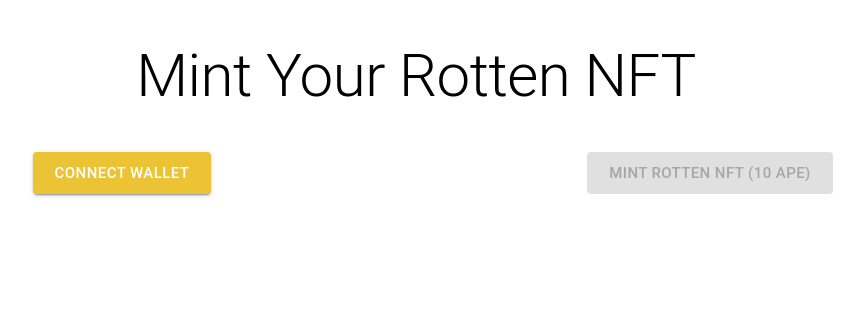
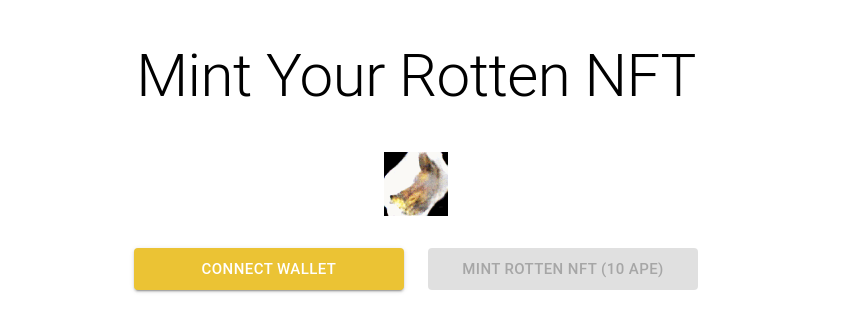
Before and after one commit to ejderku/rotten, a React (Create React App) app: page / in a window 1280 px wide. Shown: the top 332 px of the page, without its empty margins (224-1088 px from the left). Built offline with nearby package versions, Linux system fonts and the light colour scheme.

Commit message:
Fixed CSS and aligned GIF with buttons

```diff
--- a/src/App.css
+++ b/src/App.css
@@ -1,24 +1,20 @@
-.App {
-  text-align: center;
-  padding: 2rem;
+.center-gif {
+  max-width: 100%;
+  height: auto;
+  margin: 0 auto;
+  display: block;
 }
 
-.App-header {
-  background-color: #282c34;
-  color: white;
-  padding: 2rem;
-  border-radius: 10px;
+.MuiButton-root {
+  width: 100%;
+  font-size: 1.2rem;
+  padding: 12px;
 }
 
-button {
-  padding: 0.8rem 2rem;
-  font-size: 1.2rem;
-  margin-top: 1rem;
-  border: none;
-  background-color: #61dafb;
-  color: white;
-  border-radius: 5px;
-  cursor: pointer;
+@media (max-width: 600px) {
+  .MuiButton-root {
+    width: 80%;
+  }
 }
 
 button:disabled {
--- a/src/App.js
+++ b/src/App.js
@@ -2,6 +2,7 @@
 import { ethers } from 'ethers';
 import detectEthereumProvider from "@metamask/detect-provider";
 import { Container, Grid, Box, Button, Typography, CircularProgress, Alert } from '@mui/material';
+import './App.css';  // Add this line if you don't already have CSS imports
 
 // Contract details
 const contractAddress = "0xD718B783823F421da1D7ddF4Bf6f0d437e249D80";  // Replace with your actual contract address
@@ -49,21 +50,17 @@
       setIsMinting(true);
       setErrorMessage(""); // Clear previous error messages
 
-      // Fetch the current gas prices dynamically
-      const gasPrice = await provider.getFeeData();
-
-      // Call the mintRandom function from your Solidity contract
       const tx = await contract.mintRandom({
         value: ethers.utils.parseEther("10"),  // 10 APE for minting
         gasLimit: 5500000,
-        maxFeePerGas: gasPrice.maxFeePerGas || ethers.utils.parseUnits("50", "gwei"),
-        maxPriorityFeePerGas: gasPrice.maxPriorityFeePerGas || ethers.utils.parseUnits("3", "gwei")
+        maxFeePerGas: ethers.utils.parseUnits("35", "gwei"),
+        maxPriorityFeePerGas: ethers.utils.parseUnits("3", "gwei")
       });
 
       await tx.wait();
       alert("Minted successfully!");
     } catch (error) {
-      setErrorMessage("Minting failed: " + error.message); // Fixed string formatting
+      setErrorMessage("Minting failed: " + error.message);
     } finally {
       setIsMinting(false);
     }
@@ -71,8 +68,8 @@
 
   return (
     <Container>
-      <Box my={5}>
-        <Typography variant="h2" align="center">Mint Your Rotten NFT</Typography>
+      <Box my={5} textAlign="center">
+        <Typography variant="h2">Mint Your Rotten NFT</Typography>
       </Box>
 
       {errorMessage && (
@@ -81,8 +78,14 @@
         </Box>
       )}
 
-      <Grid container spacing={3}>
-        <Grid item xs={12} sm={6}>
+      {/* GIF Section */}
+      <Box display="flex" justifyContent="center" my={4}>
+        <img src="/rotten.gif" alt="Rotten Banana GIF" className="center-gif" />
+      </Box>
+
+      {/* Buttons Section */}
+      <Grid container spacing={3} justifyContent="center">
+        <Grid item xs={12} sm={6} md={3}>
           <Box textAlign="center">
             <Button
               variant="contained"
@@ -94,7 +97,7 @@
             </Button>
           </Box>
         </Grid>
-        <Grid item xs={12} sm={6}>
+        <Grid item xs={12} sm={6} md={3}>
           <Box textAlign="center">
             <Button
               variant="contained"
```
Also changed, not shown: public/rotten.gif (added).
